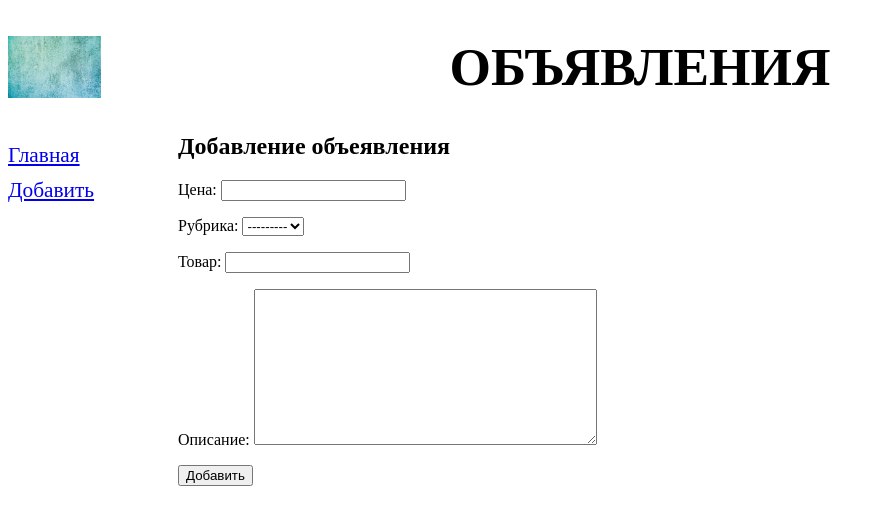
After one commit to bmixdev/samplesite, a Django app: page /bboard/add/ in a window 1280 px wide. The commit adds this page. Shown: the top 525 px of the page, without its empty margins (0-885 px from the left). Run offline with Django 3.2, Linux system fonts and the light colour scheme; data that the repository does not hold is empty.

Commit message:
Add static

```diff
--- /dev/null
+++ b/bboard/static/bboard/style.css
@@ -0,0 +1,18 @@
+header h1 {
+    font-size: 40pt;
+    text-transform: uppercase;
+    text-align: center;
+    background: url("bg.jpg") left / auto 100% no-repeat;
+}
+nav {
+    font-size: 16pt;
+    width: 15Opx;
+    float: left;
+}
+nav a {
+    display: block;
+    margin: 10px 0px;
+}
+section {
+    margin-left: 170px;
+}
--- /dev/null
+++ b/bboard/templates/bboard/create.html
@@ -0,0 +1,11 @@
+{% extends "layout/basic.html" %}
+{% block content %}
+    <div>
+        <h1>Добавление объеявления</h1>
+        <form method="post">
+            {% csrf_token %}
+            {{ form.as_p }}
+            <input type="submit" value="Добавить">
+        </form>
+    </div>
+{% endblock %}
--- /dev/null
+++ b/bboard/templates/layout/basic.html
@@ -0,0 +1,28 @@
+{% load static %}
+<!doctype html>
+<html lang="ru">
+<head>
+    <meta charset="UTF-8">
+    <meta name="viewport"
+          content="width=device-width, user-scalable=no, initial-scale=1.0, maximum-scale=1.0, minimum-scale=1.0">
+    <meta http-equiv="X-UA-Compatible" content="ie=edge">
+    <link rel="stylesheet" type="text/css"  href="{% static 'bboard/style.css' %}">
+    <title>{% block title %}Главная{% endblock %} :: Доска объявлений</title>
+</head>
+<body>
+    <header>
+         <h1>Объявления</h1>
+    </header>
+    <nav>
+        <a href="{% url 'index' %}">Главная</a>
+        <a href="{% url 'add' %}">Добавить</a>
+        {% for rubric in rubrics %}
+        <a href="{% url 'by_rubric' rubric.pk %}">{{ rubric.name }}</a>
+        {% endfor %}
+    </nav>
+    <section>
+        {% block content %}
+        {% endblock %}
+    </section>
+</body>
+</html>
--- a/bboard/urls.py
+++ b/bboard/urls.py
@@ -1,8 +1,9 @@
 from django.urls import path
-from .views import index, by_rubric
+from .views import index, by_rubric, BbCreateView
 
 
 urlpatterns = [
+    path('add/', BbCreateView.as_view(), name='add'),
     path('<int:rubric_id>/', by_rubric, name='by_rubric'),
     path('', index, name='index')
 ]
--- a/bboard/views.py
+++ b/bboard/views.py
@@ -1,5 +1,8 @@
-from django.shortcuts import  render
+from django.shortcuts import render
+from django.views.generic.edit import CreateView
+from django.urls import reverse_lazy
 from .models import Bb, Rubric
+from .forms import BbForm
 
 
 def index(request):
@@ -25,3 +28,14 @@ def by_rubric(request, rubric_id):
     current_rubric = Rubric.objects.get(pk=rubric_id)
     context = {'bbs': bbs, 'rubrics': rubrics, 'current_rubric': current_rubric}
     return render(request, 'bboard/by_rubric.html', context)
+
+
+class BbCreateView(CreateView):
+    template_name = 'bboard/create.html'
+    form_class = BbForm
+    success_url = reverse_lazy('index')
+
+    def get_context_data(self, **kwargs):
+        context = super().get_context_data(**kwargs)
+        context['rubric'] = Rubric.objects.all()
+        return context
```
Also changed, not shown: bboard/templates/bboard/by_rubric.html (+6 -20 lines), bboard/templates/bboard/index.html (+3 -19 lines), bboard/static/bboard/bg.jpg (added).
